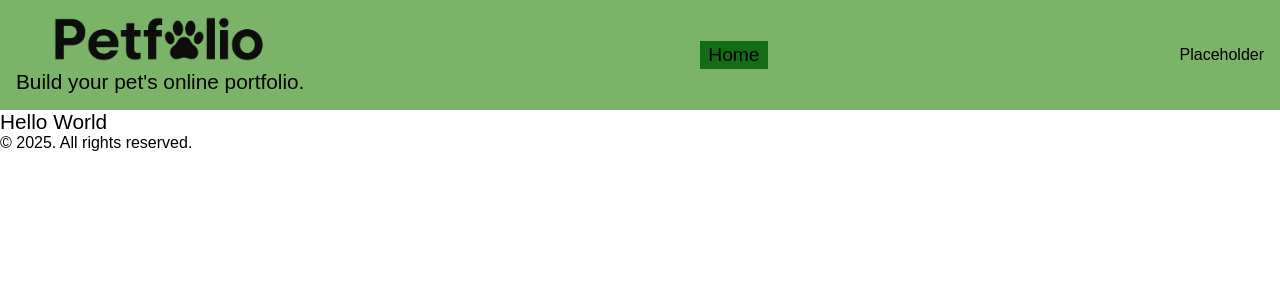
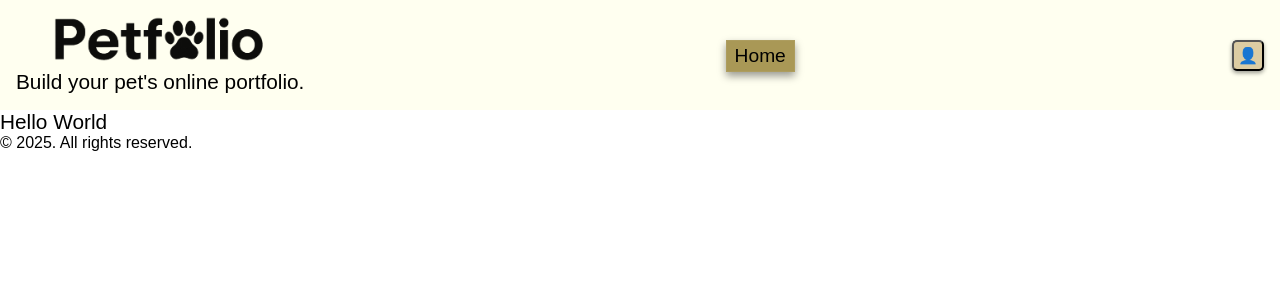
Before and after one commit to fraserelliott/petfolio, a React (Vite) app in the folder frontend/: page / in a window 1280 px wide. Shown: the top 300 px of the page. Built offline with nearby package versions, Linux system fonts and the light colour scheme; no server answers.

Commit message:
changed css variables for new placeholder styling. added dropdown with links to login, register, settings and logout.

```diff
--- a/frontend/src/components/Header.jsx
+++ b/frontend/src/components/Header.jsx
@@ -2,6 +2,7 @@ import { Link, NavLink } from "react-router-dom";
 import logo from "../assets/logo.png";
 import styles from "./Header.module.css";
 import { useAuth } from '../contexts/AuthContext';
+import { UserDropdown } from "./UserDropdown";
 
 export const Header = () => {
   return (
@@ -13,9 +14,7 @@ export const Header = () => {
         <h1>Build your pet's online portfolio.</h1>
       </div>
       <Navbar />
-      <div>
-        Placeholder
-      </div>
+      <UserDropdown />
     </header>
   );
 };
--- a/frontend/src/components/Header.module.css
+++ b/frontend/src/components/Header.module.css
@@ -30,6 +30,8 @@
   display: flex;
   align-items: center;
   height: 100%;
+  box-shadow: 0 4px 8px rgba(0, 0, 0, 0.4), 0 0 0 1px rgba(255, 255, 255, 0.05);
+  border: var(--glass-border);
 }
 
 .navItem:hover {
--- /dev/null
+++ b/frontend/src/components/UserDropdown.jsx
@@ -0,0 +1,64 @@
+import { useState, useEffect, useRef } from "react";
+import { useAuth } from "../contexts/AuthContext";
+import { Link, useNavigate } from "react-router-dom";
+import styles from "./UserDropdown.module.css";
+
+export function UserDropdown() {
+  const { username, logout } = useAuth();
+  const [open, setOpen] = useState(false);
+  const navigate = useNavigate();
+
+  const dropdownRef = useRef(null);
+  const toggleButtonRef = useRef(null);
+
+  useEffect(() => {
+    const handleClickOutside = (e) => {
+      if (
+        dropdownRef.current &&
+        !dropdownRef.current.contains(e.target) &&
+        toggleButtonRef.current &&
+        !toggleButtonRef.current.contains(e.target)
+      ) {
+        setOpen(false);
+      }
+    };
+
+    document.addEventListener("click", handleClickOutside);
+    return () => document.removeEventListener("click", handleClickOutside);
+  }, []);
+
+  return (
+    <div className={styles.wrapper}>
+      <button ref={toggleButtonRef} onClick={() => setOpen(!open)}>
+        {username ? `${username} \u{1F464}` : "\u{1F464}"}
+      </button>
+      {open && (
+        <div className={styles.dropDownContainer} ref={dropdownRef}>
+          {username && (
+            <ul>
+              <li>
+                <Link to="/settings">Settings</Link>
+              </li>
+              <li>
+                <p onClick={() => {
+                  logout();
+                  navigate("/");
+                }}> Logout</p>
+              </li>
+            </ul>
+          )}
+          {!username && (
+            <ul>
+              <li>
+                <Link to="/login">Login</Link>
+              </li>
+              <li>
+                <Link to="/register">Register</Link>
+              </li>
+            </ul>
+          )}
+        </div>
+      )}
+    </div>
+  );
+}
--- /dev/null
+++ b/frontend/src/components/UserDropdown.module.css
@@ -0,0 +1,23 @@
+.wrapper {
+  position: relative;
+}
+
+.dropDownContainer {
+  position: absolute;
+  background-color: var(--dropdown-bg);
+  box-shadow: 0 4px 8px rgba(0, 0, 0, 0.4), 0 0 0 1px rgba(255, 255, 255, 0.05);
+  border: var(--glass-border);
+  top: 2.8rem;
+  right: 0;
+  z-index: 100;
+  padding: 0.5rem;
+}
+
+li {
+  margin: 0.5rem;
+  text-align: center;
+}
+
+ul {
+  list-style: none;
+}
--- a/frontend/src/contexts/AuthContext.jsx
+++ b/frontend/src/contexts/AuthContext.jsx
@@ -6,25 +6,25 @@ import { extractErrorMessage } from "../utils/errorUtils";
 export const AuthContext = createContext();
 
 export function AuthProvider({ children }) {
-  const [token, setToken] = useState(() => localStorage.getItem("authToken"));
+  const [token, setToken] = useState(() => sessionStorage.getItem("authToken"));
   const [username, setUsername] = useState(() =>
-    localStorage.getItem("username")
+    sessionStorage.getItem("username")
   );
   const { addToastMessage } = useToast();
 
   useEffect(() => {
     if (token) {
-      localStorage.setItem("authToken", token);
+      sessionStorage.setItem("authToken", token);
     } else {
-      localStorage.removeItem("authToken");
+      sessionStorage.removeItem("authToken");
     }
   }, [token]);
 
   useEffect(() => {
     if (token) {
-      localStorage.setItem("username", username);
+      sessionStorage.setItem("username", username);
     } else {
-      localStorage.removeItem("username");
+      sessionStorage.removeItem("username");
     }
   }, [username]);
 
--- a/frontend/src/index.css
+++ b/frontend/src/index.css
@@ -1,13 +1,13 @@
 :root {
   --bg-primary: white;
-  --bg-secondary: #7BB369;
-  --btn-primary: #64748b;
-  --btn-primary-hover: #475569;
-  --btn-primary-active: #136d15;
+  --bg-secondary: #FFFFF0;
+  --btn-primary: #DCCCA3;
+  --btn-primary-hover: #C7B67A;
+  --btn-primary-active: #A99856;
   --text-primary: black;
   --text-secondary: black;
   --text-muted: #94a3b8;
-  --dropdown-bg: #334155;
+  --dropdown-bg: #DCCCA3;
   --btn-danger: #f87171;
   --btn-danger-hover: #ef4444;
   --btn-danger-active: #dc2626;
```
